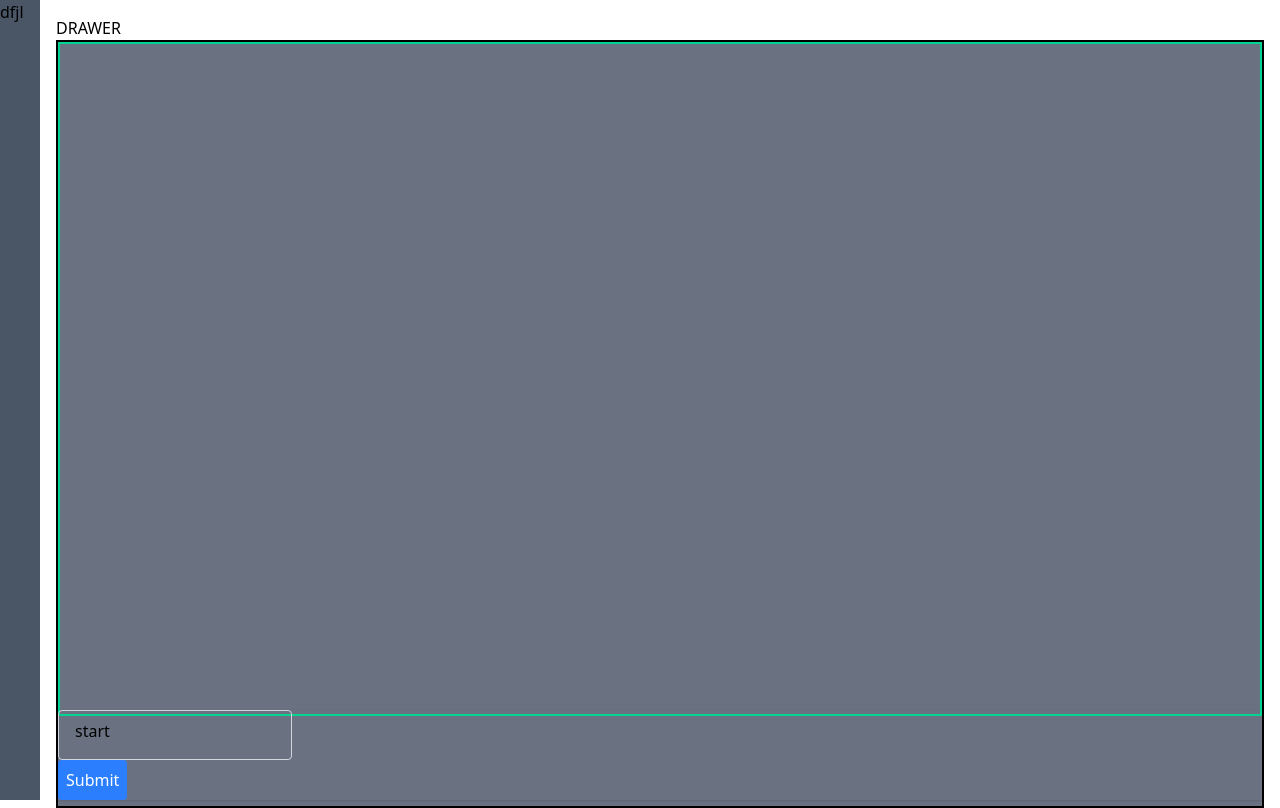
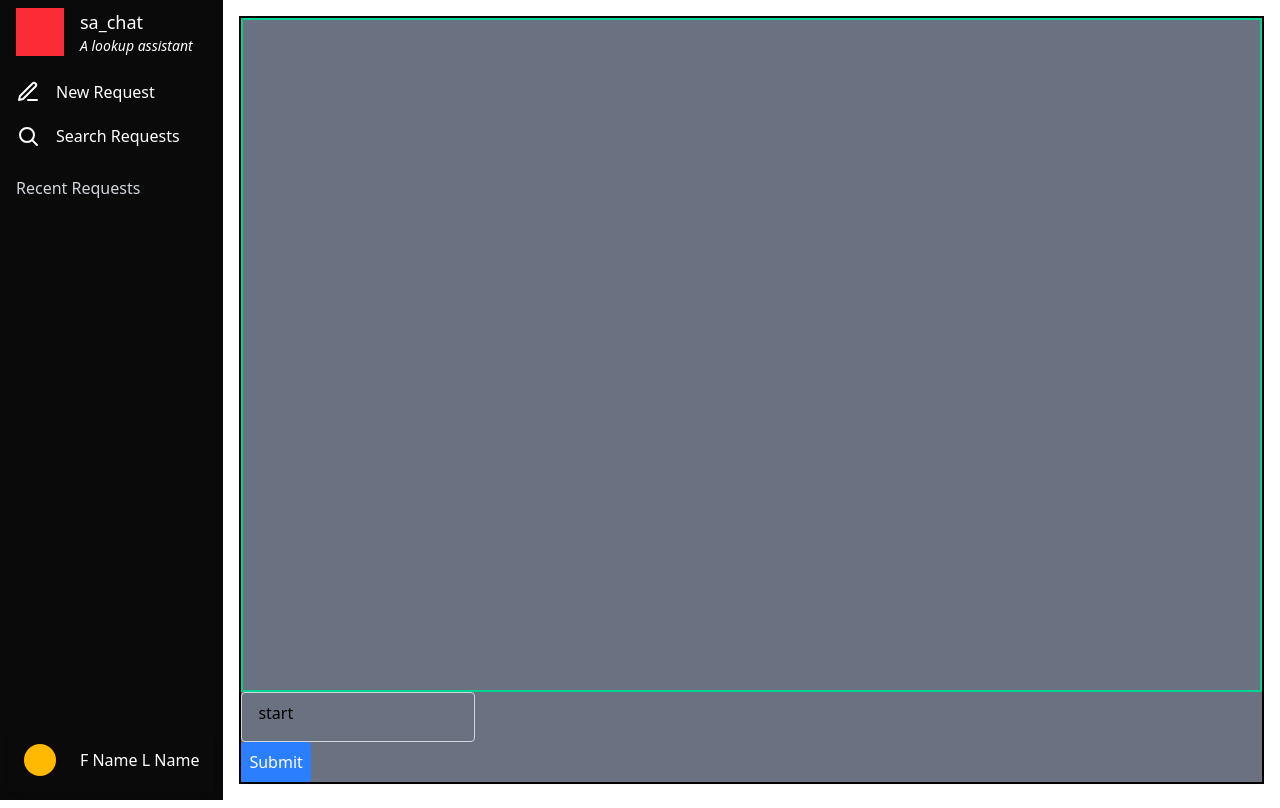
Before and after one commit to jcarballido/sa_chat, a React (Vite) app in the folder ui/: page / in a window 1280 px wide. Built offline with nearby package versions, Linux system fonts and the light colour scheme.

Commit message:
Added styling to aside menu

```diff
--- a/ui/src/app/App.tsx
+++ b/ui/src/app/App.tsx
@@ -1,8 +1,12 @@
-import { useState } from "react";
+import { useState, type MouseEventHandler, type ReactNode } from "react";
 import BottomFixedUserComponent from "../features/chat/BottomFixedUserComponent";
 import ScrollingContainer from "../features/chat/ScrollingContainer";
 import StoredConversations from "../features/chat/StoredConversations";
 import { useMessageStore } from "../stores/message.store";
+import { colorMap } from "../constants/colorTheme.constants";
+import PencilSVG from "../assets/pencil.svg"
+import SearchSVG from "../assets/search.svg"
+import SecondaryActionButton from "../shared/SecondaryActionButton";
 
 export interface FullPageContainerProps {
   children?: React.ReactNode;
@@ -18,32 +22,49 @@ const App: React.FC<FullPageContainerProps> = ({children}) => {
     setActiveConversation(null)
   }
 
+  const TitleCard = () => {
+    return (
+      <div className="flex gap-4 px-2">
+        <div className={`aspect-square h-full ${colorMap.accent}`} ></div>
+        <div className="">
+          <div className="text-lg">
+            sa_chat
+          </div>
+          <div className="text-sm italic">
+            A lookup assistant
+          </div>
+        </div>
+      </div>
+    )
+  }
+
+
   return (
     <div className="flex h-screen w-screen">
-      {/* <aside className="w-1/4 max-w-sm bg-gray-200 p-4 flex flex-col gap-4"> */}
-      <aside className="w-10 bg-gray-600">
-        dfjl
-      </aside>
-      <aside className={`grid transition-all duration-1000 ease-in-out bg-gray-600 whitespace-nowrap ${isOpen ? "grid-cols-[1fr]" : "grid-cols-[0fr]"}`}>
-        <div className="overflow-hidden h-full flex flex-col">
-          <div className="">
-            LOGO
-          </div>
-          <div className="flex-col">
-            <div onClick={newChat} className="whitespace-nowrap">new chat</div>
-            <div className="whitespace-nowrap">search chats</div>
-          </div>
-          <div className="overflow-hidden grow">
-            <h1 className="whitespace-nowrap">STORED CONVERSATION</h1>
-            <StoredConversations />
-          </div>
-          <BottomFixedUserComponent />
+      <aside className={`max-h-full ${colorMap.bgMain} flex flex-col gap-4 text-white p-2`}>
+        {/* <TitleCard> */}
+        <TitleCard />
+        <div className="flex flex-col justify-start">
+          <SecondaryActionButton
+            action={'New Request'}
+            clickHandler={newChat}
+            icon={<img src={PencilSVG}/>}
+          />
+          <SecondaryActionButton
+            action={'Search Requests'}
+            clickHandler={()=>{console.log("SEARCH CLICKED")}}
+            icon={<img src={SearchSVG}/>}
+          />
         </div>
+        <div className="overflow-hidden grow flex flex-col gap-2">
+          <h1 className="whitespace-nowrap text-gray-300 px-2">
+            Recent Requests
+          </h1>
+          <StoredConversations />
+        </div>
+        <BottomFixedUserComponent />
       </aside>
       <main className="flex-1 max-h-full bg-white p-4">
-        <div className="w-max" onClick={() => setIsOpen(!isOpen)}>
-          DRAWER
-        </div>
         <ScrollingContainer/>
       </main>
     </div>
--- /dev/null
+++ b/ui/src/constants/colorTheme.constants.ts
@@ -0,0 +1,9 @@
+const bgMain = 'bg-[rgb(10,10,10)]'
+const bgSecondary = 'bg-[rgb(161,161,161)]'
+const accent = 'bg-[rgb(251,44,54)]'
+
+export const colorMap = {
+  bgMain,
+  bgSecondary,
+  accent
+}
--- a/ui/src/features/chat/BottomFixedUserComponent.tsx
+++ b/ui/src/features/chat/BottomFixedUserComponent.tsx
@@ -7,8 +7,8 @@ interface BottomFixedUserComponentProps {
 
 const BottomFixedUserComponent: React.FC<BottomFixedUserComponentProps> = ({ children, style }) => {
   return (
-    <div className="bg-white p-4 shadow-lg flex justify-start items-center gap-6" style={style}>
-      <div className='w-8 h-8 rounded-full bg-amber-400 whitespace-nowrap ' />
+    <div className="p-4 shadow-lg flex justify-start items-center gap-6" style={style}>
+      <div className='aspect-square h-8 rounded-full bg-amber-400 whitespace-nowrap ' />
       <div className='whitespace-nowrap'>
         F Name L Name
       </div>
--- a/ui/src/features/chat/StoredConversations.tsx
+++ b/ui/src/features/chat/StoredConversations.tsx
@@ -1,3 +1,4 @@
+import SecondaryActionButton from "../../shared/SecondaryActionButton"
 import { useMessageStore } from "../../stores/message.store"
 
 const StoredConversations = () => {
@@ -5,10 +6,12 @@ const StoredConversations = () => {
   const { conversations, setActiveConversation } = messageStore
 
   return(
-    <div className="grow-0">
+    <div className="">
       {
         conversations.map(conv => (
-            <div key={conv.conversationId} onClick={() => setActiveConversation(conv.conversationId) }>{conv.conversationId}</div>
+            <div className="w-full">
+              <SecondaryActionButton action={conv.title} clickHandler={()=> setActiveConversation(conv.conversationId)}/>
+            </div>
           )
         )
       }
--- /dev/null
+++ b/ui/src/shared/SecondaryActionButton.tsx
@@ -0,0 +1,12 @@
+import type { MouseEventHandler, ReactNode } from "react"
+
+const SecondaryActionButton = ({action,clickHandler, icon }:{action: string, clickHandler: MouseEventHandler<HTMLButtonElement>,icon?: ReactNode}) => {
+  return(
+    <button className={`transition duration-100 ease-linear rounded-xl hover:bg-gray-700 flex justify-start gap-4 min-h-11 py-2 px-2 w-full`} onClick={clickHandler}>
+        {icon && <div className="flex items-center ">{ icon }</div>}
+        <div className=" flex items-center">{ action }</div>
+    </button>
+  )
+}
+
+export default SecondaryActionButton
```
Also changed, not shown: ui/src/assets/pencil.svg (added), ui/src/assets/search.svg (added).
